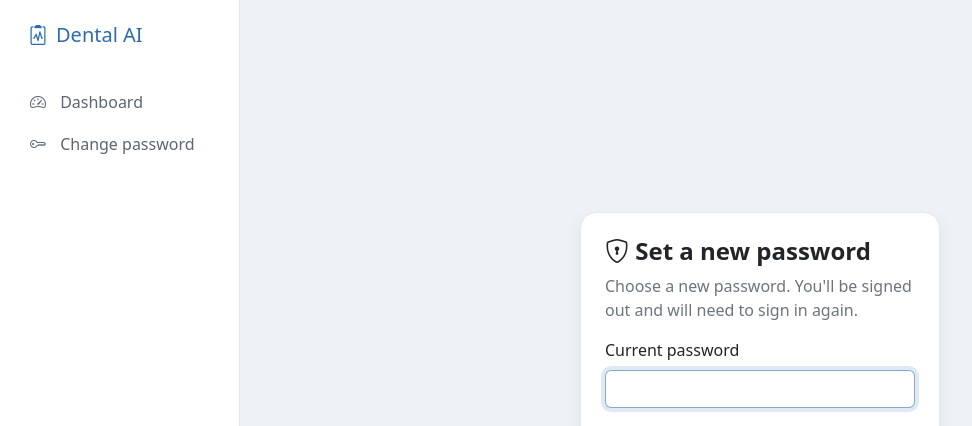
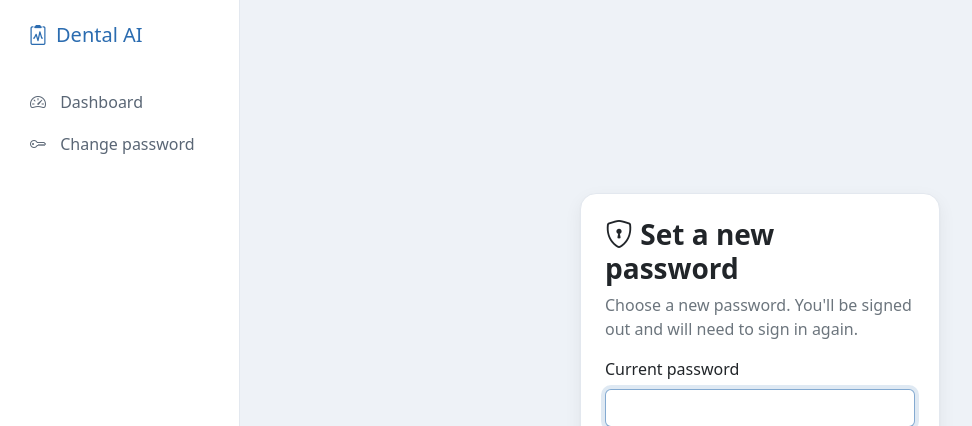
Before and after one commit to pmnafshari/Clinic_AI_Assis, a Python web app: template app/templates/change_password.html in a window 1280 px wide. Shown: the top 426 px of the page, without its empty margins (0-972 px from the left). Run offline with Jinja, Linux system fonts and the light colour scheme; the template is opened without the code that fills it, so the values that code supplies are empty; some libraries are stand-ins or nearby versions.

Commit message:
the change-password heading joins the token layer
it was the only h1 on the staff surface still on fs-4 (24px) while the
other ten use .page-title (28px). visible side by side with login.html -
same auth card, same commit that fixed them both, different heading size.

```diff
--- a/app/templates/change_password.html
+++ b/app/templates/change_password.html
@@ -2,7 +2,7 @@
 {% block content %}
 <div class="auth-shell">
   <div class="card p-4 auth-card">
-    <h1 class="fs-4 mb-2"><i class="bi bi-shield-lock"></i> Set a new password</h1>
+    <h1 class="page-title mb-2"><i class="bi bi-shield-lock"></i> Set a new password</h1>
     {% if g.user.must_change_password %}
     <p class="text-secondary">Your account was created with a temporary password. Choose a new one to continue.</p>
     {% else %}
```
